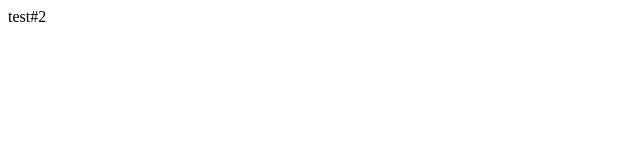
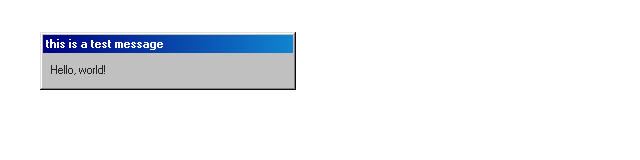
Before and after one commit to esophenia/esophenia.github.io, a plain HTML site: page index.html in a window 1280 px wide. Shown: the whole page, without its empty margins (0-640 px from the left). Drawn offline with nearby package versions, Linux system fonts and the light colour scheme.

Commit message:
Update index.html

```diff
--- a/index.html
+++ b/index.html
@@ -1 +1,21 @@
-<p>test#2</p>
+<!DOCTYPE html>
+<html>
+<head>
+  <title>test</title>
+  <meta charset="UTF-8" />
+  <link rel="stylesheet" href="https://unpkg.com/98.css" />
+</head>
+
+<body>
+  <div class="window" style="margin: 32px; width: 250px">
+    <div class="title-bar">
+      <div class="title-bar-text">
+        this is a test message
+      </div>
+    </div>
+    <div class="window-body">
+      <p>Hello, world!</p>
+    </div>
+  </div>
+</body>
+</html>
```
